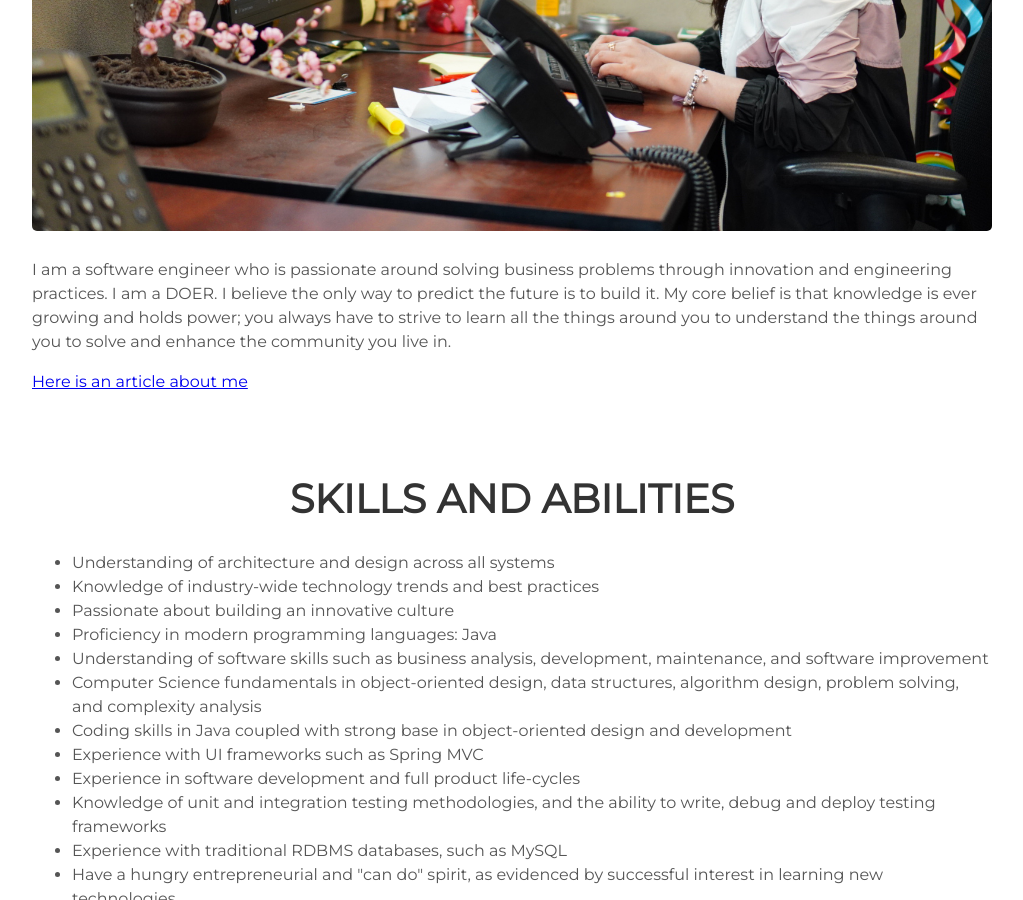
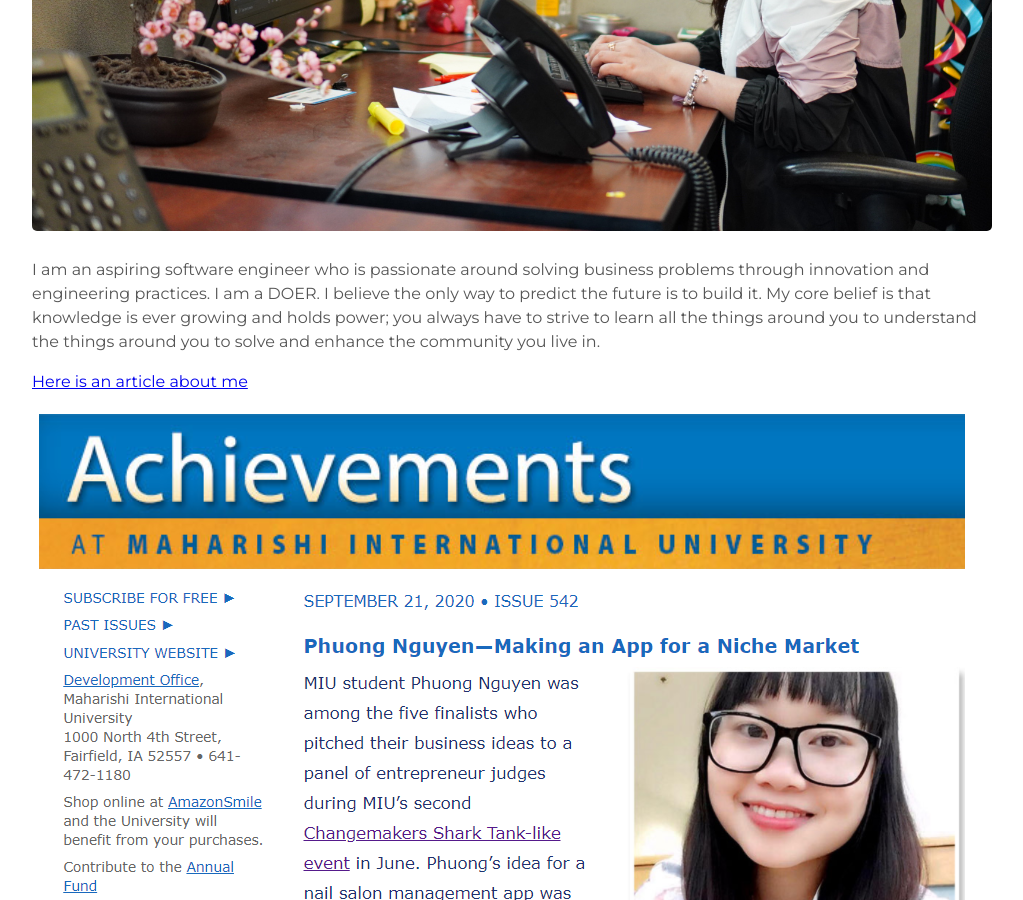
Before and after one commit to phuongnguyen0610/phuongnguyen0610.github.io, a Jekyll site: the page built from index.html, in a window 1280 px wide and 900 px high, scrolled down 1467 px. Shown: the whole window, without its empty margins (128-1151 px from the left). Built offline with Jekyll 4.4.1, drawn with Linux system fonts in a browser that asks for light colours.

Commit message:
added achievement picture

```diff
--- a/_includes/about.html
+++ b/_includes/about.html
@@ -5,13 +5,12 @@
     <img alt="work" src="/assets/img/work.jpg"/>
   </div>
   <div>
-    <p> I am a software engineer who is passionate around solving business problems through innovation and engineering practices.
+    <p> I am an aspiring software engineer who is passionate around solving business problems through innovation and engineering practices.
       I am a DOER. I believe the only way to predict the future is to build it. My core belief is that knowledge is ever growing and holds power; you always have to strive to learn
     all the things around you to understand the things around you to solve and enhance the community you live in.</p>
     <p><a href="http://www.miu.edu/assets/achievements/2020_09_21.html">Here is an article about me</a></p>
+    <img alt="achievement" src="/assets/img/achievement2.PNG"/>
   </div>
-
-<!-- <p> Here is an article about me: </p> -->
 <h1 style="text-align: center;">SKILLS AND ABILITIES</h1>
 <ul>
   <li>Understanding of architecture and design across all systems</li>
```
Also changed, not shown: assets/img/achievement.PNG (added), assets/img/achievement2.PNG (added).
